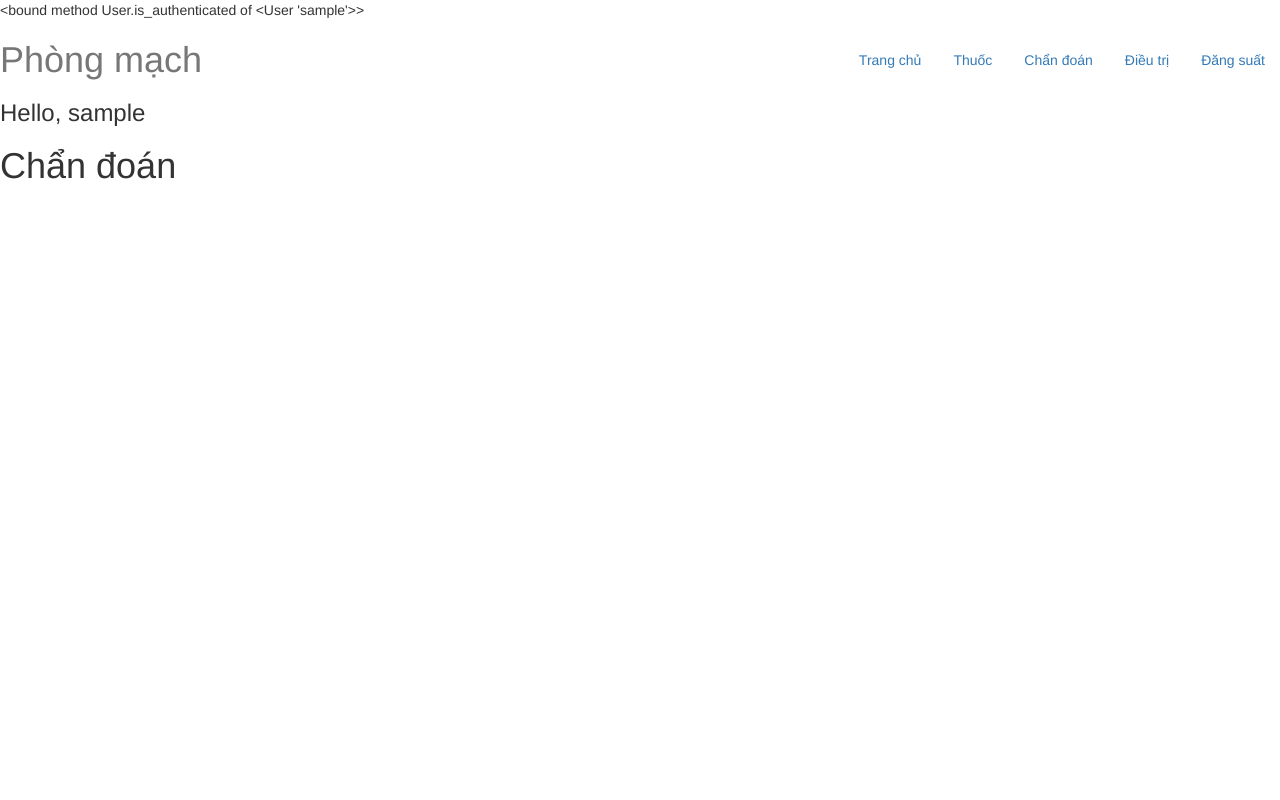
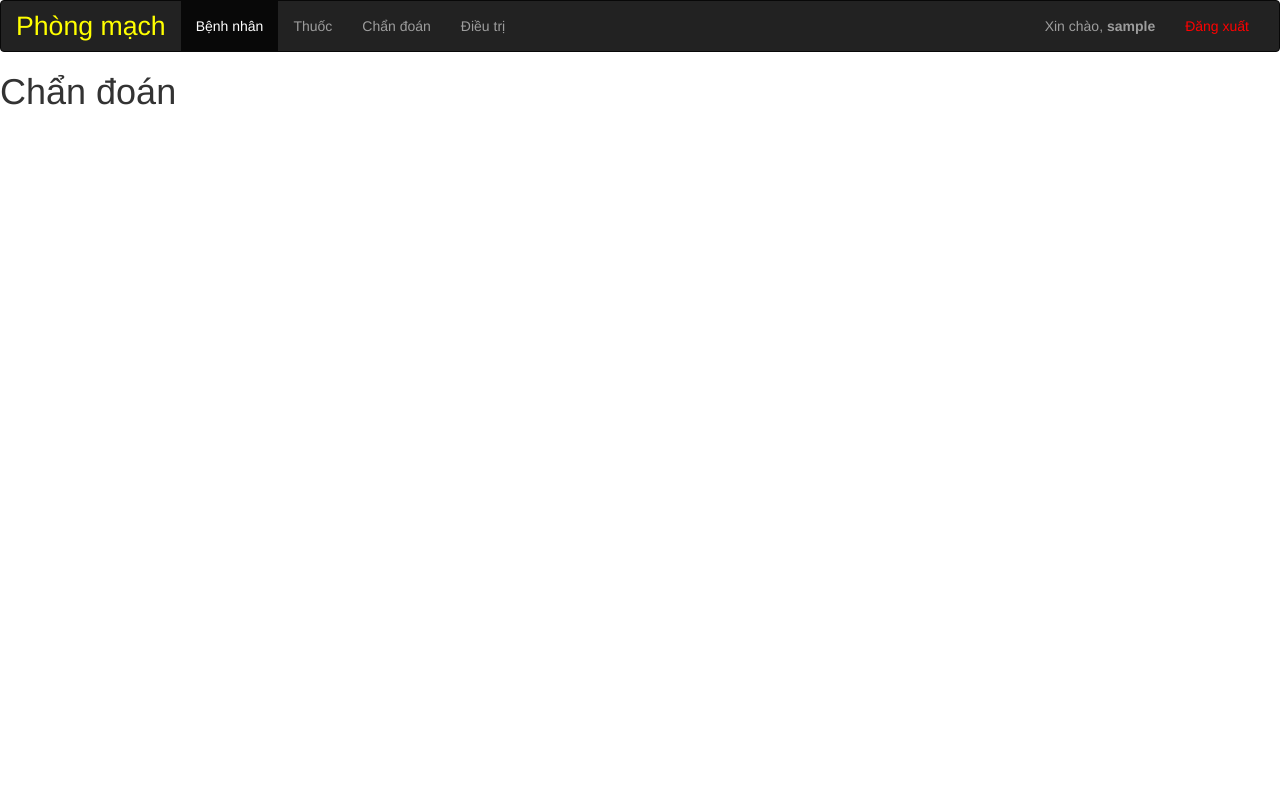
Before and after one commit to haibh/ClinicWebFlask, a Flask app: page /diagnostic in a window 1280 px wide. Run offline with Flask 2, Linux system fonts and the light colour scheme; the visitor is signed in with stand-in values (Sample User, id 1); data comes from the database, SQL or seed files in the repository; some libraries are stand-ins or nearby versions.

Commit message:
Clinic Management First Start !!!!!!

```diff
--- a/app/templates/base.html
+++ b/app/templates/base.html
@@ -4,28 +4,46 @@
 <link href="/static/bootstrap.css" rel="stylesheet">
 <script src="/static/bootstrap.js"></script>
 
+<script>
+    $(".nav li").on("click", function() {
+      $(".nav li").removeClass("active");
+      $(this).addClass("active");
+    });
+</script>
 
 <head>
     <title>Quản lý phòng mạch</title>
 </head>
 <body>
-{{ current_user.is_authenticated }}
+{% if current_user.is_authenticated %}
 
-{% if current_user.is_authenticated %}
-    <div class="header">
-        <nav>
-            <ul class="nav nav-pills pull-right">
-                <li role="presentation"><a href="/index">Trang chủ</a></li>
-                <li role="presentation"><a href="/medicine">Thuốc</a></li>
-                <li role="presentation"><a href="/diagnostic">Chẩn đoán</a></li>
-                <li role="presentation"><a href="/treatment">Điều trị</a></li>
-                <li role="presentation"><a href='/logout'>Đăng suất</a></li>
-            </ul>
-        </nav>
-        <h1 class="text-muted">Phòng mạch</h1>
-        <h3>Hello, {{ current_user.username }}</h3>
+    <nav class="navbar navbar-inverse">
+        <div class="container-fluid">
+            <div class="navbar-header">
+                <button type="button" class="navbar-toggle" data-toggle="collapse" data-target="#myNavbar">
+                    <span class="icon-bar"></span>
+                    <span class="icon-bar"></span>
+                    <span class="icon-bar"></span>
+                </button>
+                <a class="navbar-brand"><span style="color:yellow; font-size: 20pt">Phòng mạch</span></a>
+            </div>
+            <div class="collapse navbar-collapse" id="myNavbar">
+                <ul class="nav navbar-nav">
+                    <li class="active" id="patient"><a href="/index">Bệnh nhân</a></li>
+                    <li class=""><a href="/medicine">Thuốc</a></li>
+                    <li class=""><a href="/diagnostic">Chẩn đoán</a></li>
+                    <li class=""><a href="/treatment">Điều trị</a></li>
+                </ul>
+                <ul class="nav navbar-nav navbar-right">
+                    <li><a> Xin chào, <strong> {{ current_user.username }} </strong> </a></li>
+                    <li>
+                        <a href='/logout'> <span style="color:red">Đăng xuất</span></a>
+                    </li>
 
-    </div>
+                </ul>
+            </div>
+        </div>
+    </nav>
 
 {% endif %}
 
```
